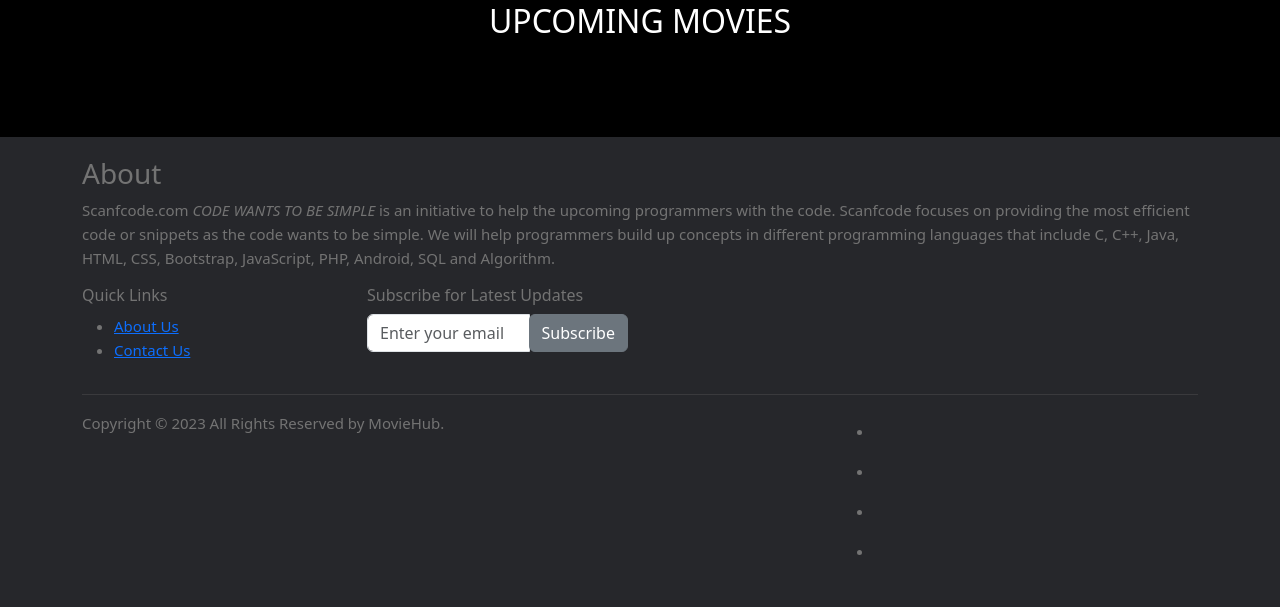
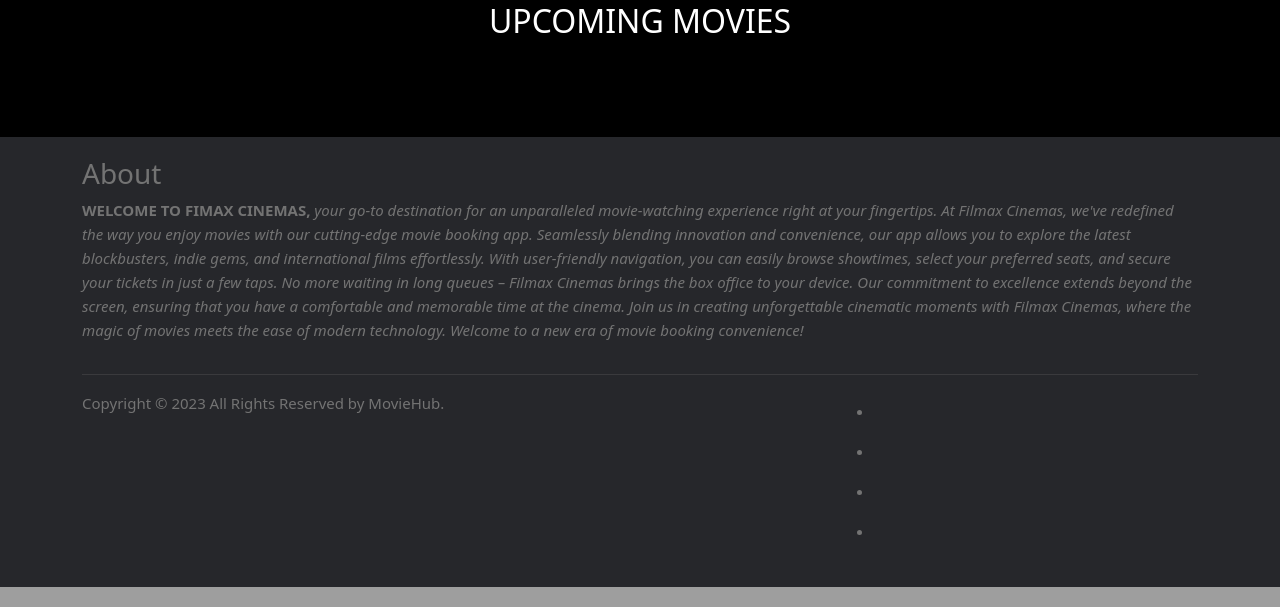
Before and after one commit to AmaNavinna/BAD, a Django app: template mysite/main/templates/main/index.html in a window 1280 px wide; the page is wider, and only the part inside the window is pictured. Shown: the part 840-1447 px from the top of that part. Run offline with Django 4.2, Linux system fonts and the light colour scheme; the template is opened without the code that fills it, so the values that code supplies are empty.

Commit message:
Update index by removing some parts.html

```diff
--- a/mysite/main/templates/main/index.html
+++ b/mysite/main/templates/main/index.html
@@ -191,32 +191,7 @@
         <div class="row">
             <div class="col-sm-20 col-md-30">
                 <h3>About</h3>
-                <p class="text-justify">Scanfcode.com <i>CODE WANTS TO BE SIMPLE </i> is an initiative to help the
-                    upcoming programmers with the code. Scanfcode focuses on providing the most efficient code or
-                    snippets as the code wants to be simple. We will help programmers build up concepts in different
-                    programming languages that include C, C++, Java, HTML, CSS, Bootstrap, JavaScript, PHP, Android,
-                    SQL and Algorithm.</p>
-            </div>
-
-            <div class="col-xs-6 col-md-3">
-                <h6>Quick Links</h6>
-                <ul class="footer-links">
-                    <li><a href="http://scanfcode.com/about/">About Us</a></li>
-                    <li><a href="http://scanfcode.com/contact/">Contact Us</a></li>
-                </ul>
-            </div>
-
-            <!-- Subscribe to Newsletter -->
-            <div class="col-md-3">
-                <h6>Subscribe for Latest Updates</h6>
-                <form action="#" method="post">
-                    <div class="input-group">
-                        <input type="email" class="form-control" placeholder="Enter your email">
-                        <span class="input-group-btn">
-                            <button class="btn btn-secondary" type="submit">Subscribe</button>
-                        </span>
-                    </div>
-                </form>
+                <p class="text-justify"><b>WELCOME TO FIMAX CINEMAS,</b><i> your go-to destination for an unparalleled movie-watching experience right at your fingertips. At Filmax Cinemas, we've redefined the way you enjoy movies with our cutting-edge movie booking app. Seamlessly blending innovation and convenience, our app allows you to explore the latest blockbusters, indie gems, and international films effortlessly. With user-friendly navigation, you can easily browse showtimes, select your preferred seats, and secure your tickets in just a few taps. No more waiting in long queues – Filmax Cinemas brings the box office to your device. Our commitment to excellence extends beyond the screen, ensuring that you have a comfortable and memorable time at the cinema. Join us in creating unforgettable cinematic moments with Filmax Cinemas, where the magic of movies meets the ease of modern technology. Welcome to a new era of movie booking convenience!</i></p>
             </div>
         </div>
         <hr>
```
